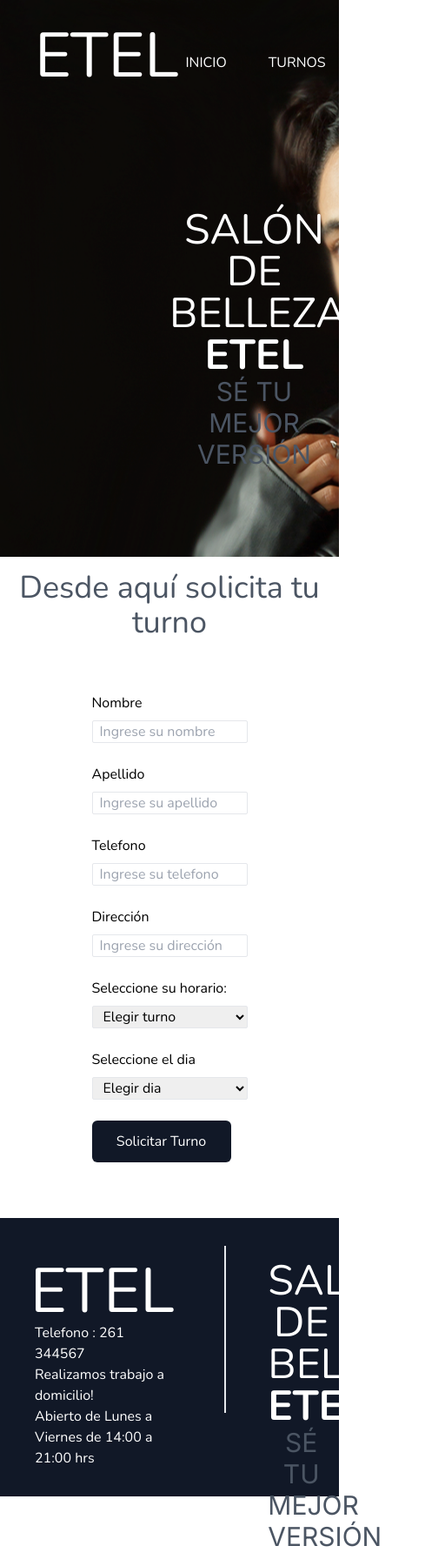
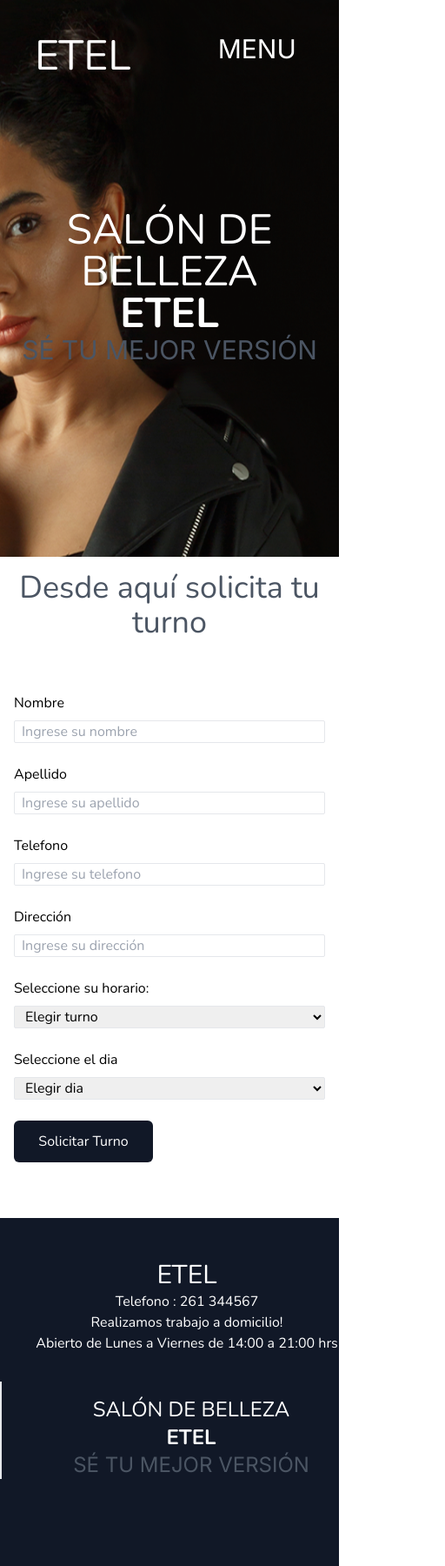
Before and after one commit to martinsetaro/etel-salon-belleza, a Next.js app: page /Turnos in a window 390 px wide. Shown: the whole page at 87% size, 512 px wide, since content can reach past the window. Built offline with nearby package versions, Linux system fonts and the light colour scheme.

Commit message:
responsive

```diff
--- a/src/app/Turnos/page.js
+++ b/src/app/Turnos/page.js
@@ -53,7 +53,7 @@ const days = Array.from({ length: 31 }, (_, index) => {
     <div className="w-full h-auto p-4 pb-12">
        <h2 className="text-4xl text-center font-nunito text-gray-600"> Desde aquí solicita tu turno</h2>
        <div className="w-full h-auto pt-3 pb-4 flex justify-center">
-        <form className="w-1/2 h-auto mt-12  flex flex-col gap-6 font-nunito">
+        <form className="w-1/2 h-auto mt-12  flex flex-col gap-6 font-nunito max-[600px]:w-full">
           <label>Nombre</label>
           <input
           type="text"
--- a/src/app/globals.css
+++ b/src/app/globals.css
@@ -11,6 +11,11 @@
     background-size: cover;
     background-repeat: no-repeat;
 
+}
+@media (max-width:600px){
+    .backimagen{
+        background-position: center center;
+    }
 }
 .link {
     transition: all .3s linear;
--- a/src/components/Bienvenidos.jsx
+++ b/src/components/Bienvenidos.jsx
@@ -10,7 +10,7 @@ const Bienvenidos = () => {
   return (
     <div className="w-full h-auto flex-col">
 
-        <div className="w-full h-[25rem] pt-3 pb-3 flex">
+        <div className="w-full h-[25rem] pt-3 pb-3 flex max-[600px]:flex-col max-[600px]:h-auto">
 
 
         <div className="w-full h-auto p-2 mt-16">
--- a/src/components/Footer.js
+++ b/src/components/Footer.js
@@ -6,10 +6,10 @@ const Footer = () => {
 
 
   return (
-    <div className="w-full h-80 bg-gray-900 text-white">
-      <div className="w-full h-[10rem] flex ">
-           <div className='w-1/2 h-auto pl-10 flex flex-col items-center font-nunito'>
-             <h2 className='text-7xl uppercase text-white font-nunito mt-12'>Etel </h2>
+    <div className="w-full h-80 bg-gray-900 text-white max-[600px]:h-[25rem]">
+      <div className="w-full h-[10rem] flex max-[600px]:h-auto max-[600px]:flex-col ">
+           <div className='w-1/2 h-auto pl-10 flex flex-col items-center font-nunito max-[600px]:w-full pl-0'>
+             <h2 className='text-7xl uppercase text-white font-nunito mt-12 max-[600px]:text-3xl'>Etel </h2>
              <h3>Telefono : 261 344567</h3>
              <h3>Realizamos trabajo a domicilio!</h3>
              <h3>Abierto de Lunes a Viernes de 14:00 a 21:00 hrs</h3>
@@ -17,10 +17,10 @@ const Footer = () => {
 
 
         <div className='w-full h-auto flex justify-center align-middle mt-8 '>
-            <div className='w-1/2 h-[12rem] border-l-2 pl-12'>
-                  <h2 className='text-5xl uppercase text-white text-center font-nunito mt-4'>Salón de belleza</h2>
-                  <h2 className='text-5xl uppercase text-white text-center font-nunito font-bold'>etel</h2>
-                  <h2 className='text-3xl uppercase text-gray-600 text-center'>Sé tu mejor versión</h2>
+            <div className='w-1/2 h-[12rem] border-l-2 pl-12 max-[600px]:h-auto max-[600px]:flex-col max-[600px]:w-full'>
+                  <h2 className='text-5xl uppercase text-white text-center font-nunito mt-4 max-[600px]:text-2xl'>Salón de belleza</h2>
+                  <h2 className='text-5xl uppercase text-white text-center font-nunito font-bold max-[600px]:text-2xl'>etel</h2>
+                  <h2 className='text-3xl uppercase text-gray-600 text-center max-[600px]:text-2xl'>Sé tu mejor versión</h2>
             </div>
 
         </div>
--- a/src/components/Header.jsx
+++ b/src/components/Header.jsx
@@ -11,7 +11,7 @@ const Header = () => {
     <div className="w-100% h-[40rem] flex flex-col backimagen">
         <div className="w-full h-[10rem] flex justify-around">
            <div className='w-full h-[8rem] pl-10 flex items-center'>
-             <h2 className='text-7xl uppercase text-white font-nunito'>Etel </h2>
+             <h2 className='text-7xl uppercase text-white font-nunito max-[600px]:text-5xl'>Etel </h2>
           </div>
         <div className='w-full h-[8rem] p-2'>
            <Navigation/>
@@ -19,7 +19,7 @@ const Header = () => {
 
         </div>
         <div className='w-full h-[20rem] flex justify-end mt-16'>
-            <div className='w-1/2 '>
+            <div className='w-1/2 max-[600px]:w-full '>
                   <h2 className='text-5xl uppercase text-white text-center font-nunito mt-4'>Salón de belleza</h2>
                   <h2 className='text-5xl uppercase text-white text-center font-nunito font-bold'>etel</h2>
                   <h2 className='text-3xl uppercase text-gray-600 text-center'>Sé tu mejor versión</h2>
--- a/src/components/Navigation.jsx
+++ b/src/components/Navigation.jsx
@@ -1,16 +1,42 @@
 "use client"
+import React, { useState } from 'react'
 import Link from "next/link"
 import '../app/globals.css'
 
 const Navigation = () => {
 
+
+  const [load,setLoad]= useState(true)
+
+const handlerLoad = () => {
+  if(load){
+    setLoad(false)
+  }else {
+    setLoad(true)
+  }
+
+}
+
   return (
-    <div className="w-full h-[8rem] text-white uppercase gap-12 font-nunito flex items-center justify-center">
+    <>
+    <div className="w-full h-[8rem] text-white uppercase gap-12 font-nunito flex items-center justify-center max-[600px]:hidden">
         <Link href="/" className="link">Inicio</Link>
         <Link href="/Turnos" className="link">Turnos</Link>
         <Link href="#nuestros" className="link">Trabajos</Link>
+    </div>
+    <div className=" max-[600px]:w-full h-[6rem] max-[600px]:flex uppercase max-[600px]:justify-center max-[600px]:items-center ">
+      <h2 className="text-3xl text-white cursor-pointer -mb-0"
+      onClick={handlerLoad}
+      >Menu</h2>
+   </div>
+   { !load && <div className="max-[600px]:w-full h-auto bg-gray-500 flex flex-col justify-center gap-3 text-white text-center pt-2 pb-2">
+        <Link href="/" className="link">Inicio</Link>
+        <Link href="/Turnos" className="link">Turnos</Link>
+        <Link href="#nuestros" className="link">Trabajos</Link>
+   </div>}
 
-    </div>
+
+    </>
   )
 }
 
--- a/src/components/Trabajos.jsx
+++ b/src/components/Trabajos.jsx
@@ -14,12 +14,11 @@ const Trabajos = () => {
         <p className="text-center p-12">En nuestro salón de belleza, nos dedicamos a brindarte un
         servicio de excelencia para que te sientas bella y radiante. Ofrecemos una amplia gama de
         servicios para el cuidado de tu cabello, rostro y cuerpo.</p>
-        <div className="w-full h-auto flex justify-around mt-14">
-            <Image src={cut1} alt="imagencorte" width={250} height={400} className='rounded-xl shadow-lg aniimg'/>
-            <Image src={cut2} alt="imagencorte"  width={250} height={100} className='rounded-xl shadow-lg aniimg'/>
-            <Image src={cut3} alt="imagencorte"  width={250} height={100} className='rounded-xl shadow-lg aniimg'/>
-            <Image src={cut4} alt="imagencorte" width={250} height={100}  className='rounded-xl shadow-lg aniimg'/>
-
+        <div className="w-full h-auto flex justify-around mt-14 max-[600px]:flex-col">
+            <Image src={cut1} alt="imagencorte" width={250} height={400} className='rounded-xl shadow-lg max-[600px]:w-4/5 m-auto h-[20rem] mb-6 aniimg'/>
+            <Image src={cut2} alt="imagencorte"  width={250} height={100} className='rounded-xl shadow-lg max-[600px]:w-4/5 m-auto h-[20rem] mb-6 aniimg'/>
+            <Image src={cut3} alt="imagencorte"  width={250} height={100} className='rounded-xl shadow-lg max-[600px]:w-4/5 m-auto h-[20rem] mb-6 aniimg'/>
+            <Image src={cut4} alt="imagencorte" width={250} height={100}  className='rounded-xl shadow-lg max-[600px]:w-4/5 m-auto h-[20rem] mb-6 aniimg'/>
         </div>
 
     </div>
```
